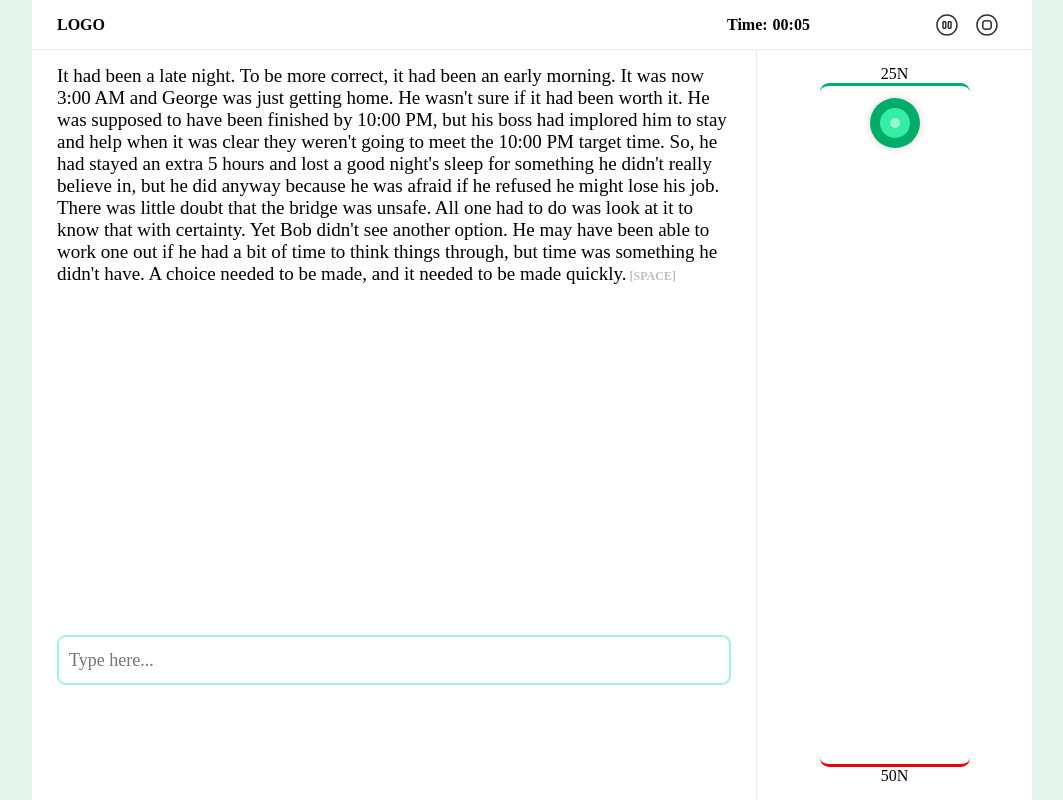
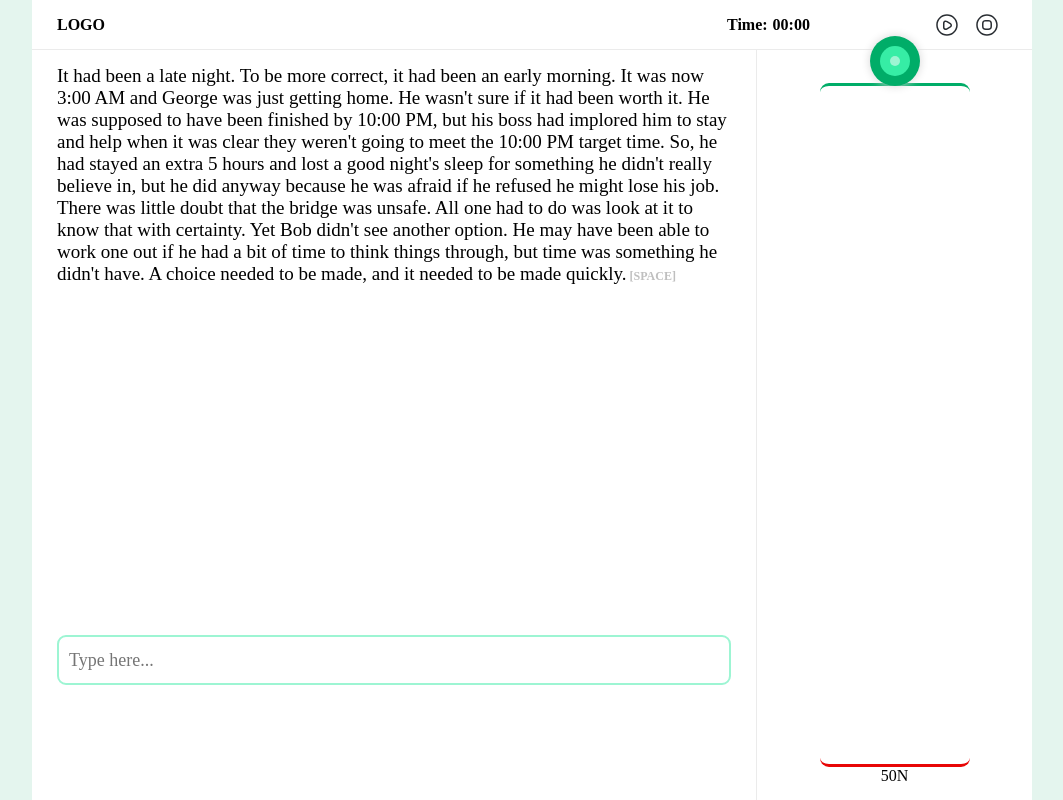
Before and after one commit to the-real-i9/Typing-Gym, a React (Vite) app: page / in a window 1280 px wide. Shown: the whole page, without its empty margins (108-1171 px from the left). Built offline with nearby package versions, Linux system fonts and the light colour scheme.

Commit message:
game pausing

```diff
--- a/src/App.jsx
+++ b/src/App.jsx
@@ -9,10 +9,11 @@ import AppContext from "./lib/AppContext"
 function App() {
 	const [location, setLocation] = useState("gameplay")
 	const [beatSpeed, setBeatSpeed] = useState(10)
+	const [gameState, setGameState] = useState("paused")
 
 	return (
 		<AppContext.Provider
-			value={{location, setLocation, beatSpeed, setBeatSpeed}}
+			value={{location, setLocation, beatSpeed, setBeatSpeed, gameState, setGameState}}
 		>
 			<div className="app-wrapper">
 				<Header />
--- a/src/components/GamePlay.jsx
+++ b/src/components/GamePlay.jsx
@@ -1,10 +1,13 @@
-import {useEffect, useRef, useState} from "react"
+import {useContext, useEffect, useRef, useState} from "react"
+import AppContext from "../lib/AppContext"
 import paragraphTexts from "../lib/paragraph-texts"
 import GameOverStatsCard from "./GameOverStatsCard"
 import "./GamePlay.scss"
 import GravitySpace from "./GravitySpace"
 
 function GamePlay() {
+	const { gameState } = useContext(AppContext)
+
 	const [paragTextWords, setParagTextWords] = useState([])
 
 	const [currWordIndex, setCurrWordIndex] = useState(0)
@@ -37,6 +40,7 @@ function GamePlay() {
 
 	useEffect(() => {
 		const intv = setInterval(() => {
+			if (gameState === 'paused') return
 			setTimeElapsed((prev) => {
 				const timeElp = prev + 1
 				const wpm = Math.trunc(
@@ -51,7 +55,7 @@ function GamePlay() {
 		return () => {
 			clearInterval(intv)
 		}
-	}, [])
+	}, [gameState])
 
 	const handleWordInputChange = (ev) => {
 		setTypedChars(ev.target.value)
@@ -172,7 +176,7 @@ function GamePlay() {
 								</span>
 							)
 						)}
-						<span className="press-space"> [SPACE]</span>
+						{paragTextWords.length ? <span className="press-space"> [SPACE]</span> : ""}
 					</p>
 				</div>
 				<div className="word-input-wrapper">
@@ -182,7 +186,7 @@ function GamePlay() {
 						onChange={handleWordInputChange}
 						onKeyDown={handleWordInputKeyDown}
 						value={typedChars}
-						autoComplete="off"
+						disabled={gameState === 'paused'}
 					/>
 				</div>
 			</div>
--- a/src/components/GamePlay.scss
+++ b/src/components/GamePlay.scss
@@ -48,5 +48,9 @@
         @include font(18px);
         background: transparent;
         padding: 0 10px;
+
+        &:disabled {
+            cursor: not-allowed;
+        }
     }
 }
--- a/src/components/Header.jsx
+++ b/src/components/Header.jsx
@@ -1,10 +1,10 @@
 import {Fragment, useContext, useEffect, useRef, useState} from "react"
 import AppContext from "../lib/AppContext"
-import {ActivityIcon, HomeIcon, PauseIcon, ProfileIcon, StopIcon} from "../lib/Icons"
+import {ActivityIcon, HomeIcon, PauseIcon, PlayIcon, ProfileIcon, StopIcon} from "../lib/Icons"
 import "./Header.scss"
 
 function Header() {
-	const {location, setLocation } = useContext(AppContext)
+	const {location, setLocation, gameState, setGameState } = useContext(AppContext)
 	const formatTimeNum = (timeNum) => new Intl.NumberFormat('en-US', { minimumIntegerDigits: 2 }).format(timeNum)
 
 	const [{ currMin, currSec }, setCurrTime] = useState({ currMin: 0, currSec: 0 })
@@ -13,6 +13,7 @@ function Header() {
 
 	useEffect(() => {
 		const intv = setInterval(() => {
+			if (gameState === 'paused') return
 			timeElapsed.current++
 
 			setCurrTime(() => {
@@ -27,7 +28,7 @@ function Header() {
 		return () => {
 			clearInterval(intv)
 		}
-	}, [])
+	}, [gameState])
 
 	return (
 		<div className="header-wrapper">
@@ -41,8 +42,8 @@ function Header() {
 						<span className="time-count">{`${formatTimeNum(currMin)}:${formatTimeNum(currSec)}`}</span>
 					</div>
 					<div className="game-controls">
-						<button className="play-pause">
-							<PauseIcon />
+						<button className="play-pause" onClick={() => setGameState(gameState === 'playing' ? "paused" : "playing")}>
+							{gameState === 'playing' ? <PauseIcon /> : <PlayIcon />}
 						</button>
 						<button className="stop">
 							<StopIcon />
```
